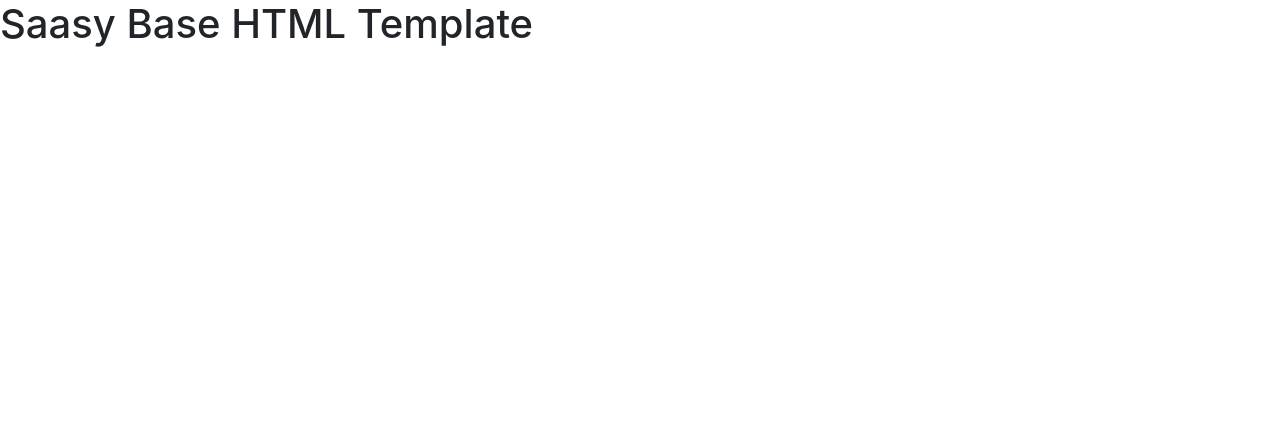
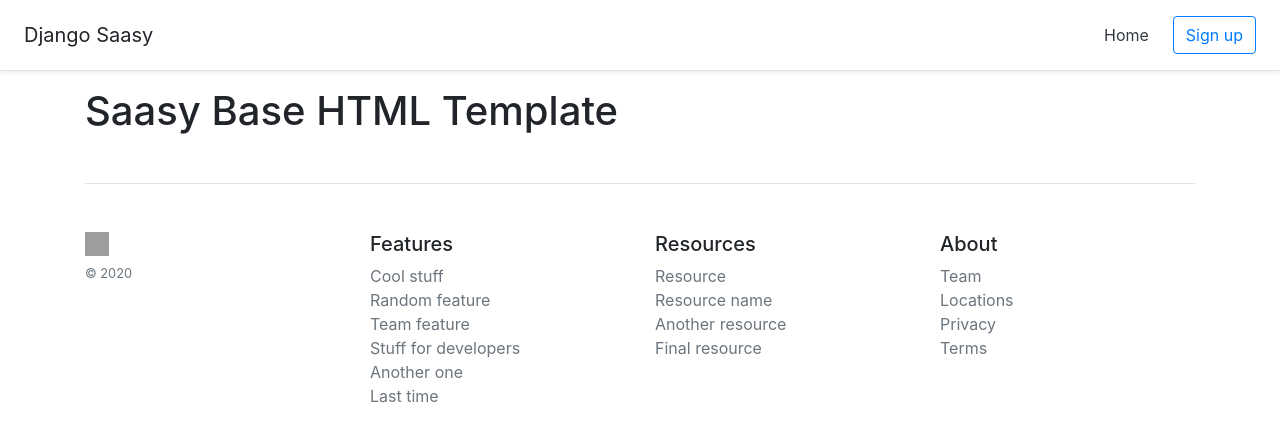
Before and after one commit to renderbox/django-saasy, a Django app: template saasy/templates/saasy/index.html in a window 1280 px wide. Shown: the top 442 px of the page. Run offline with Django 3.2, Linux system fonts and the light colour scheme; the template is opened without the code that fills it, so the values that code supplies are empty; some libraries are stand-ins or nearby versions; grey boxes are pictures that could not be loaded.

Commit message:
Updated the base template to something nicer.

```diff
--- a/saasy/templates/saasy/base.html
+++ b/saasy/templates/saasy/base.html
@@ -1,29 +1,114 @@
-
-<!doctype html>
+{% load static %}
 <html lang="en">
-  <head>
+<head>
     <!-- Required meta tags -->
     <meta charset="utf-8">
+    <link rel="shortcut icon" href="/static/favicon.ico"/>
     <meta name="viewport" content="width=device-width, initial-scale=1, shrink-to-fit=no">
+    <meta name="description" content="">
 
-    <!-- Bootstrap CSS -->
-    <link rel="stylesheet" href="https://stackpath.bootstrapcdn.com/bootstrap/4.3.1/css/bootstrap.min.css" integrity="sha384-ggOyR0iXCbMQv3Xipma34MD+dH/1fQ784/j6cY/iJTQUOhcWr7x9JvoRxT2MZw1T" crossorigin="anonymous">
+    <title>Vendor {% block title %}{% endblock %}</title>
 
+    <!-- Bootstrap core CSS -->
+    <link rel="stylesheet" href="https://stackpath.bootstrapcdn.com/bootstrap/4.5.2/css/bootstrap.min.css" integrity="sha384-JcKb8q3iqJ61gNV9KGb8thSsNjpSL0n8PARn9HuZOnIxN0hoP+VmmDGMN5t9UJ0Z" crossorigin="anonymous">
+
+    <!-- Favicons -->
+    <link rel="apple-touch-icon" href="/docs/4.4/assets/img/favicons/apple-touch-icon.png" sizes="180x180">
+    <link rel="icon" href="/docs/4.4/assets/img/favicons/favicon-32x32.png" sizes="32x32" type="image/png">
+    <link rel="icon" href="/docs/4.4/assets/img/favicons/favicon-16x16.png" sizes="16x16" type="image/png">
+    <link rel="manifest" href="/docs/4.4/assets/img/favicons/manifest.json">
+    <link rel="mask-icon" href="/docs/4.4/assets/img/favicons/safari-pinned-tab.svg" color="#563d7c">
+    <link rel="icon" href="/docs/4.4/assets/img/favicons/favicon.ico">
+    <meta name="msapplication-config" content="/docs/4.4/assets/img/favicons/browserconfig.xml">
+    <meta name="theme-color" content="#563d7c">
+
+    <style>
+      .bd-placeholder-img {
+        font-size: 1.125rem;
+        text-anchor: middle;
+        -webkit-user-select: none;
+        -moz-user-select: none;
+        -ms-user-select: none;
+        user-select: none;
+      }
+
+      @media (min-width: 768px) {
+        .bd-placeholder-img-lg {
+          font-size: 3.5rem;
+        }
+      }
+    </style>
+
+    <!-- Custom styles for this template -->
+    <link href="custom.css" rel="stylesheet">
     {% block extra_css %}{% endblock %}
-
-    <title>{% block title %}Saasy{% endblock %}</title>
 
     {% block extra_head_js %}{% endblock %}
 
   </head>
   <body>
+    <header class="d-flex flex-column flex-md-row align-items-center p-3 px-md-4 mb-3 bg-white border-bottom shadow-sm">
+      <h5 class="my-0 mr-md-auto font-weight-normal">Django Saasy</h5>
+      <nav class="my-2 my-md-0 mr-md-3">
+        <a class="p-2 text-dark" href="/">Home</a>
+      </nav>
+      <a class="btn btn-outline-primary" href="#">Sign up</a>
+    </header>
+
+    {% if messages %}
+      {% for message in messages %}
+      <div class="alert alert-dismissible {% if message.tags %} alert-{{ message.tags }}{% endif %}">
+          <a class="close" data-dismiss="alert">×</a>
+          {{ message }}
+      </div>
+      {% endfor %}
+    {% endif %}
+
+  <div class="container">
     {% block content %}
+    Vendor Base HTML Template
     {% endblock %}
-    <!-- Optional JavaScript -->
-    <!-- jQuery first, then Popper.js, then Bootstrap JS -->
-    <script src="https://code.jquery.com/jquery-3.3.1.slim.min.js" integrity="sha384-q8i/X+965DzO0rT7abK41JStQIAqVgRVzpbzo5smXKp4YfRvH+8abtTE1Pi6jizo" crossorigin="anonymous"></script>
-    <script src="https://cdnjs.cloudflare.com/ajax/libs/popper.js/1.14.7/umd/popper.min.js" integrity="sha384-UO2eT0CpHqdSJQ6hJty5KVphtPhzWj9WO1clHTMGa3JDZwrnQq4sF86dIHNDz0W1" crossorigin="anonymous"></script>
-    <script src="https://stackpath.bootstrapcdn.com/bootstrap/4.3.1/js/bootstrap.min.js" integrity="sha384-JjSmVgyd0p3pXB1rRibZUAYoIIy6OrQ6VrjIEaFf/nJGzIxFDsf4x0xIM+B07jRM" crossorigin="anonymous"></script>
-    {% block extra_js %}{% endblock %}
-  </body>
+
+    <footer class="pt-4 my-md-5 pt-md-5 border-top">
+      <div class="row">
+        <div class="col-12 col-md">
+          <img class="mb-2" src="https://getbootstrap.com/docs/4.4/assets/brand/bootstrap-solid.svg" alt="" width="24" height="24">
+          <small class="d-block mb-3 text-muted">© 2020</small>
+        </div>
+        <div class="col-6 col-md">
+          <h5>Features</h5>
+          <ul class="list-unstyled text-small">
+            <li><a class="text-muted" href="#">Cool stuff</a></li>
+            <li><a class="text-muted" href="#">Random feature</a></li>
+            <li><a class="text-muted" href="#">Team feature</a></li>
+            <li><a class="text-muted" href="#">Stuff for developers</a></li>
+            <li><a class="text-muted" href="#">Another one</a></li>
+            <li><a class="text-muted" href="#">Last time</a></li>
+          </ul>
+        </div>
+        <div class="col-6 col-md">
+          <h5>Resources</h5>
+          <ul class="list-unstyled text-small">
+            <li><a class="text-muted" href="#">Resource</a></li>
+            <li><a class="text-muted" href="#">Resource name</a></li>
+            <li><a class="text-muted" href="#">Another resource</a></li>
+            <li><a class="text-muted" href="#">Final resource</a></li>
+          </ul>
+        </div>
+        <div class="col-6 col-md">
+          <h5>About</h5>
+          <ul class="list-unstyled text-small">
+            <li><a class="text-muted" href="#">Team</a></li>
+            <li><a class="text-muted" href="#">Locations</a></li>
+            <li><a class="text-muted" href="#">Privacy</a></li>
+            <li><a class="text-muted" href="#">Terms</a></li>
+          </ul>
+        </div>
+      </div>
+    </footer>
+  </div>
+
+{% block extra_js %}{% endblock %}
+
+</body>
 </html>
```
